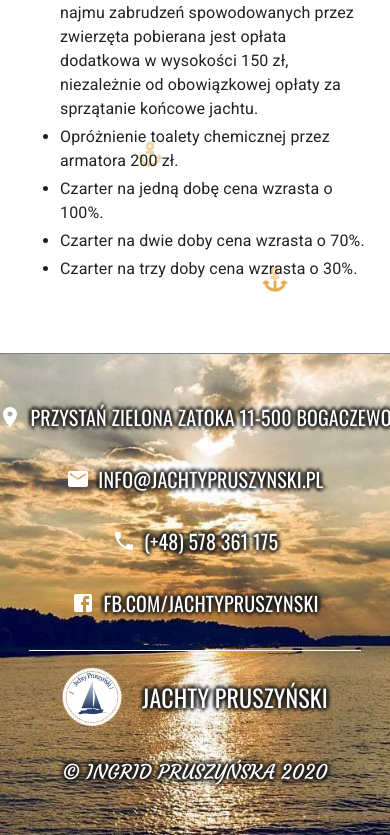
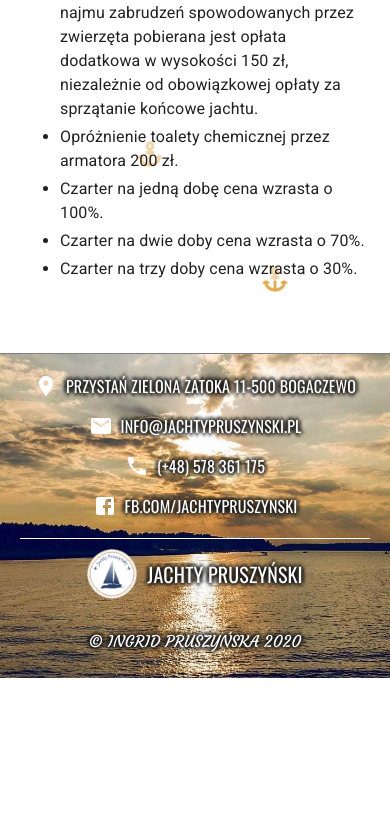
Before and after one commit to Ilshae/jachty-2, a React (Vite) app: page /antila-244-borneo in a window 390 px wide. Shown: the part 3896-4731 px from the top of the page. After the commit the page ends 4574 px from the top, so only its background shows below. Built offline with nearby package versions, Linux system fonts and the light colour scheme.

Commit message:
mobile adjustments

```diff
--- a/src/layout/footer/Footer.tsx
+++ b/src/layout/footer/Footer.tsx
@@ -43,10 +43,7 @@ const Footer: FC = () => {
           <CopyrightWrapper>
             <CopyrightSection>
               <CompanyLink to="/">
-                <img
-                  src={"/assets/logos/logo-non-transparent.svg"}
-                  alt="logo"
-                />
+                <img src={"/assets/logos/logo.png"} alt="logo" />
               </CompanyLink>
               <CompanyLink to="/">Jachty Pruszyński</CompanyLink>
             </CopyrightSection>
@@ -96,7 +93,6 @@ const FooterContainer = styled(CommonContainer)`
   height: 100%;
   width: 100%;
   text-shadow: ${({ theme }) => theme.shadow.text};
-
   display: flex;
   flex-direction: column;
   align-items: center;
@@ -105,6 +101,11 @@ const FooterContainer = styled(CommonContainer)`
   color: ${({ theme }) => theme.color.light};
   font-size: ${({ theme }) => theme.fontSize.subTitle};
   font-family: ${({ theme }) => theme.fontFamily.action};
+
+  @media ${device.tablet} {
+    font-size: ${({ theme }) => theme.fontSize.regular};
+    padding: 0;
+  }
 `
 const ContactWrapper = styled.div`
   display: flex;
@@ -116,6 +117,7 @@ const ContactWrapper = styled.div`
   @media ${device.tablet} {
     flex-direction: column;
     align-items: center;
+    padding: 12px;
   }
 `
 
@@ -160,13 +162,20 @@ const Link = styled.a`
     margin: 12px 0;
   }
 
-  @media ${device.tablet} {
-    margin: 16px 0;
+  @media ${device.mobileL} {
+    margin: 8px 0;
   }
 `
 
 const Text = styled.span`
   margin-left: 8px;
+  text-align: center;
+  width: min-content;
+  text-wrap: nowrap;
+  @media (max-width: 340px) {
+    width: 100%;
+    text-wrap: initial;
+  }
 `
 
 const CopyrightWrapper = styled.div`
@@ -178,6 +187,7 @@ const CopyrightWrapper = styled.div`
   @media ${device.tablet} {
     flex-direction: column;
     align-items: center;
+    padding: 10px;
   }
 `
 
@@ -195,7 +205,7 @@ const AuthorLink = styled(Link)`
   font-family: ${({ theme }) => theme.fontFamily.special};
 
   @media ${device.tablet} {
-    margin-top: 30px;
+    margin: 30px 0 15px 0;
   }
 `
 
@@ -213,11 +223,8 @@ const CompanyLink = styled(RRDLink)`
     color: ${({ theme }) => theme.color.secondary};
   }
 
-  @media ${device.mobileM} {
+  @media ${device.tablet} {
     flex-direction: column;
-  }
-
-  @media ${device.mobileS} {
     font-size: ${({ theme }) => theme.fontSize.subTitle};
   }
 
@@ -232,9 +239,14 @@ const CompanyLink = styled(RRDLink)`
       margin-right: 20px;
     }
 
+    @media ${device.mobileL} {
+      width: 50px;
+      height: 50px;
+      margin-right: 10px;
+    }
+
     @media ${device.mobileM} {
-      margin-bottom: 20px;
-      margin-right: 0px;
+      margin-bottom: 10px;
     }
   }
 `
```
